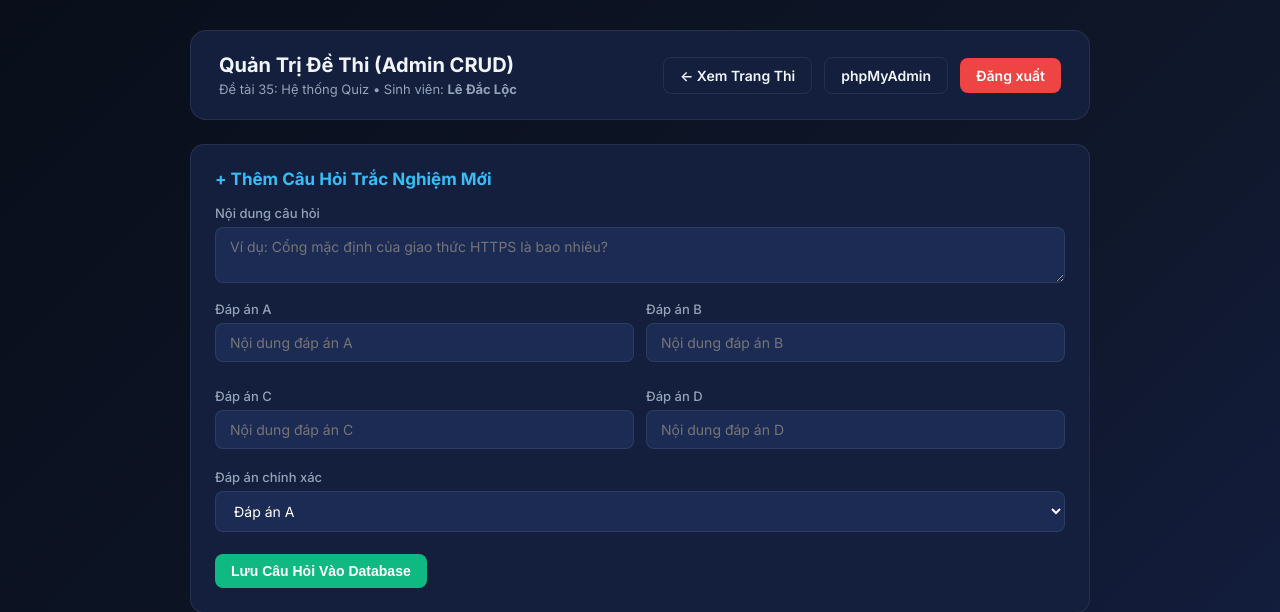
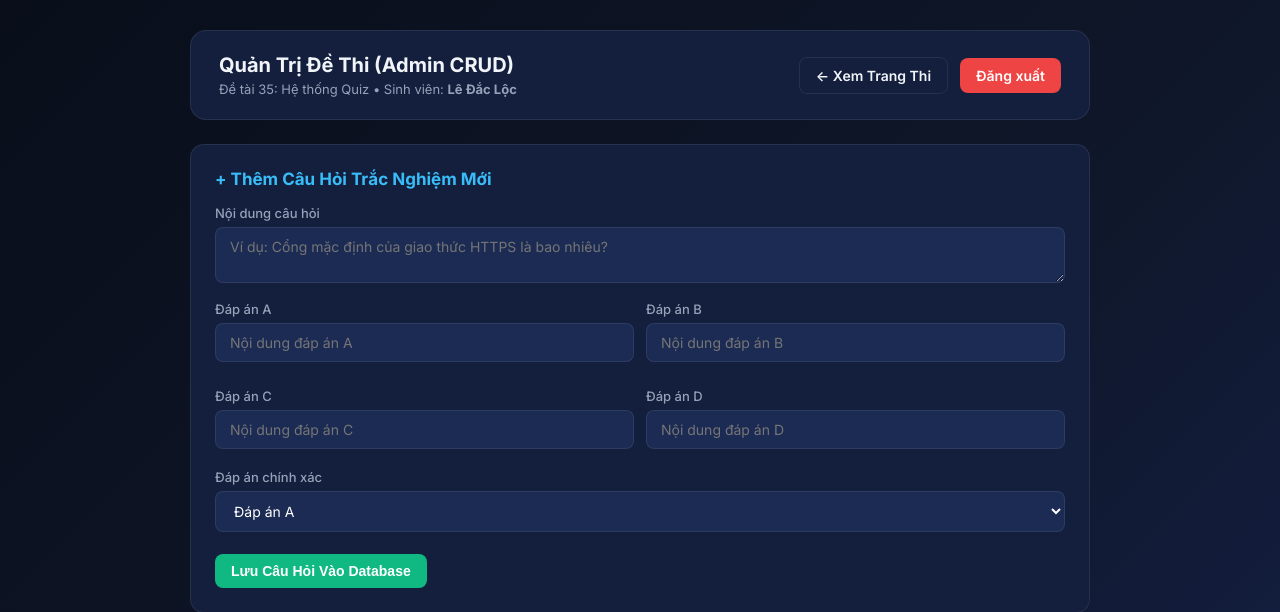
Before and after one commit to cauchu121/quiz-system, a PHP site: page /admin.php in a window 1280 px wide. Shown: the top 612 px of the page. Run offline with PHP 8.4, Linux system fonts and the light colour scheme; the visitor is signed in with stand-in values (Sample User, id 1); data comes from the database, SQL or seed files in the repository; data that the repository does not hold is empty.

Commit message:
UI: Remove phpMyAdmin button from admin page header

```diff
--- a/web/admin.php
+++ b/web/admin.php
@@ -222,7 +222,6 @@ if ($db_connected) {
         <div class="nav-links">
             <a href="/" class="btn btn-outline">← Xem Trang Thi</a>
             <?php if ($is_admin): ?>
-                <a href="/pma/" target="_blank" class="btn btn-outline">phpMyAdmin</a>
                 <a href="?logout=1" class="btn btn-danger">Đăng xuất</a>
             <?php endif; ?>
         </div>
```
